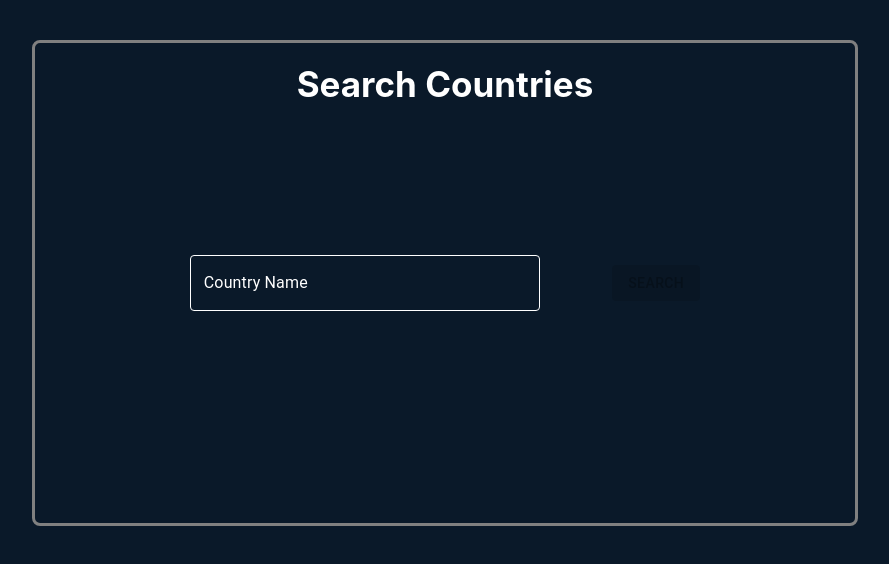
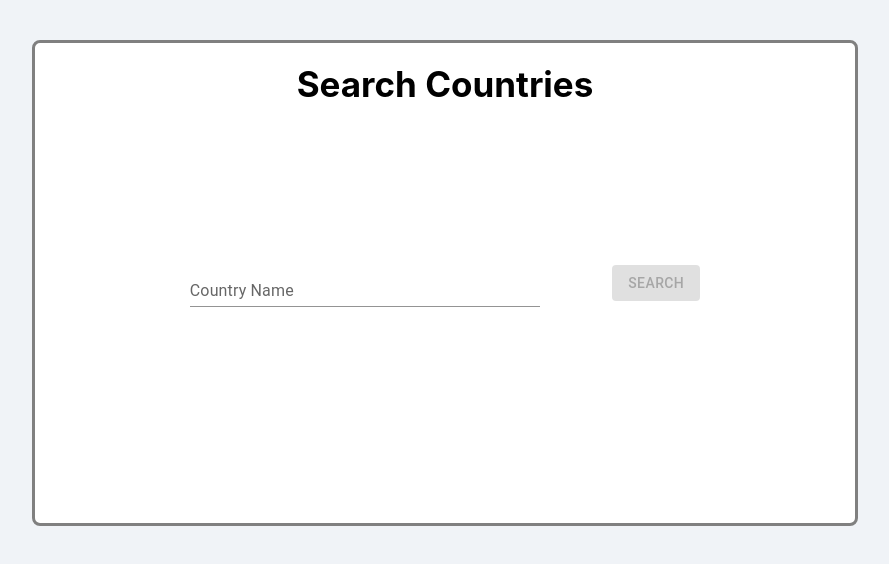
Before and after one commit to RahulG16/search-countries, a React (Create React App) app: page /#/ in a window 1280 px wide. Shown: the top 564 px of the page, without its empty margins (195-1084 px from the left). Built offline with nearby package versions, Linux system fonts and the light colour scheme.

Commit message:
Bug Fixes

```diff
--- a/public/index.html
+++ b/public/index.html
@@ -4,40 +4,17 @@
     <meta charset="utf-8" />
     <link rel="icon" href="%PUBLIC_URL%/favicon.ico" />
     <meta name="viewport" content="width=device-width, initial-scale=1" />
+    <meta http-equiv="Content-Security-Policy" content="upgrade-insecure-requests">
     <meta name="theme-color" content="#000000" />
     <meta
       name="description"
       content="Web site created using create-react-app"
     />
     <link rel="apple-touch-icon" href="%PUBLIC_URL%/logo192.png" />
-    <!--
-      manifest.json provides metadata used when your web app is installed on a
-      user's mobile device or desktop. See https://developers.google.com/web/fundamentals/web-app-manifest/
-    -->
-    <link rel="manifest" href="%PUBLIC_URL%/manifest.json" />
-    <!--
-      Notice the use of %PUBLIC_URL% in the tags above.
-      It will be replaced with the URL of the `public` folder during the build.
-      Only files inside the `public` folder can be referenced from the HTML.
-
-      Unlike "/favicon.ico" or "favicon.ico", "%PUBLIC_URL%/favicon.ico" will
-      work correctly both with client-side routing and a non-root public URL.
-      Learn how to configure a non-root public URL by running `npm run build`.
-    -->
     <title>React App</title>
   </head>
   <body>
     <noscript>You need to enable JavaScript to run this app.</noscript>
     <div id="root"></div>
-    <!--
-      This HTML file is a template.
-      If you open it directly in the browser, you will see an empty page.
-
-      You can add webfonts, meta tags, or analytics to this file.
-      The build step will place the bundled scripts into the <body> tag.
-
-      To begin the development, run `npm start` or `yarn start`.
-      To create a production bundle, use `npm run build` or `yarn build`.
-    -->
   </body>
 </html>
--- a/src/App.css
+++ b/src/App.css
@@ -4,9 +4,9 @@
   display: flex;
   justify-content: center;
   margin: 40px auto;
-  color: white;
+  color: black;
 }
 
 body {
-  background-color: #0a1929;
+  background-color: #f0f3f7;
 }
--- a/src/Components/CountryInfoPage/InfoBox.tsx
+++ b/src/Components/CountryInfoPage/InfoBox.tsx
@@ -20,13 +20,15 @@ function InfoBox({ countryInfo }: any) {
 
   let [weatherInfo, setWeatherInfo] = useState<any>({})
 
+  // let API_Key = "195ad91fafc3f5e4e14596f1b639bac7";
+
   useEffect(() => {
     getWeatherInfo(countryInfo.capital[0]);
   }, [countryInfo])
 
   async function getWeatherInfo(capital: string) {
     let response = await fetch(
-      `http://api.weatherstack.com/current?access_key=54ad97b182ce7a4f6fd118a407dfb85b&query=${capital}`
+      `http://api.weatherstack.com/current?access_key=${API_Key}&query=${capital}`
     );
     let data = await response.json();
 
--- a/src/Components/SearchPage/SearchPage.css
+++ b/src/Components/SearchPage/SearchPage.css
@@ -3,12 +3,13 @@
   width: 80%;
   height: 100%;
   display: flex;
-  flex-direction: column;
+  flex-direction: row;
   justify-content: space-evenly;
   align-items: center;
   text-align: center;
   border: 3px solid gray;
   border-radius: 8px;
+  background-color: #ffffff;
 }
 
 .searchform > header {
--- a/src/Components/SearchPage/SearchPage.tsx
+++ b/src/Components/SearchPage/SearchPage.tsx
@@ -28,11 +28,9 @@ function SearchPage({ handleSubmit }: Props) {
         }}
       >
         <TextField
-          id="outlined-basic"
-          InputLabelProps={{ style: { color: "white" } }}
-          InputProps={{ style: { color: "white" } }}
+          id="standard-basic"
           label="Country Name"
-          variant="outlined"
+          variant="standard"
           onChange={(e) => {
             setSearchTerm(e.target.value);
             if (e.target.value.length > 0) {
@@ -41,14 +39,8 @@ function SearchPage({ handleSubmit }: Props) {
               setDisabled(true);
             }
           }}
-          sx={{
-            "& .MuiInputLabel-root": { color: "green" }, //styles the label
-            "& .MuiOutlinedInput-root": {
-              "& > fieldset": { borderColor: "white" },
-            },
-          }}
         />
-        <Button disabled={disabled} variant="contained" type="submit">
+        <Button name='search' disabled={disabled} variant="contained" type="submit">
           Search
         </Button>
       </form>
--- a/tsconfig.json
+++ b/tsconfig.json
@@ -22,5 +22,5 @@
   },
   "include": [
     "src"
-  ]
+, "src/tests/SearchPage.test.ts"  ]
 }
```
Also changed, not shown: package.json (+21 -4 lines), public/manifest.json (deleted), public/robots.txt (deleted), 2 other files (tests, documents, lock files or other folders).
